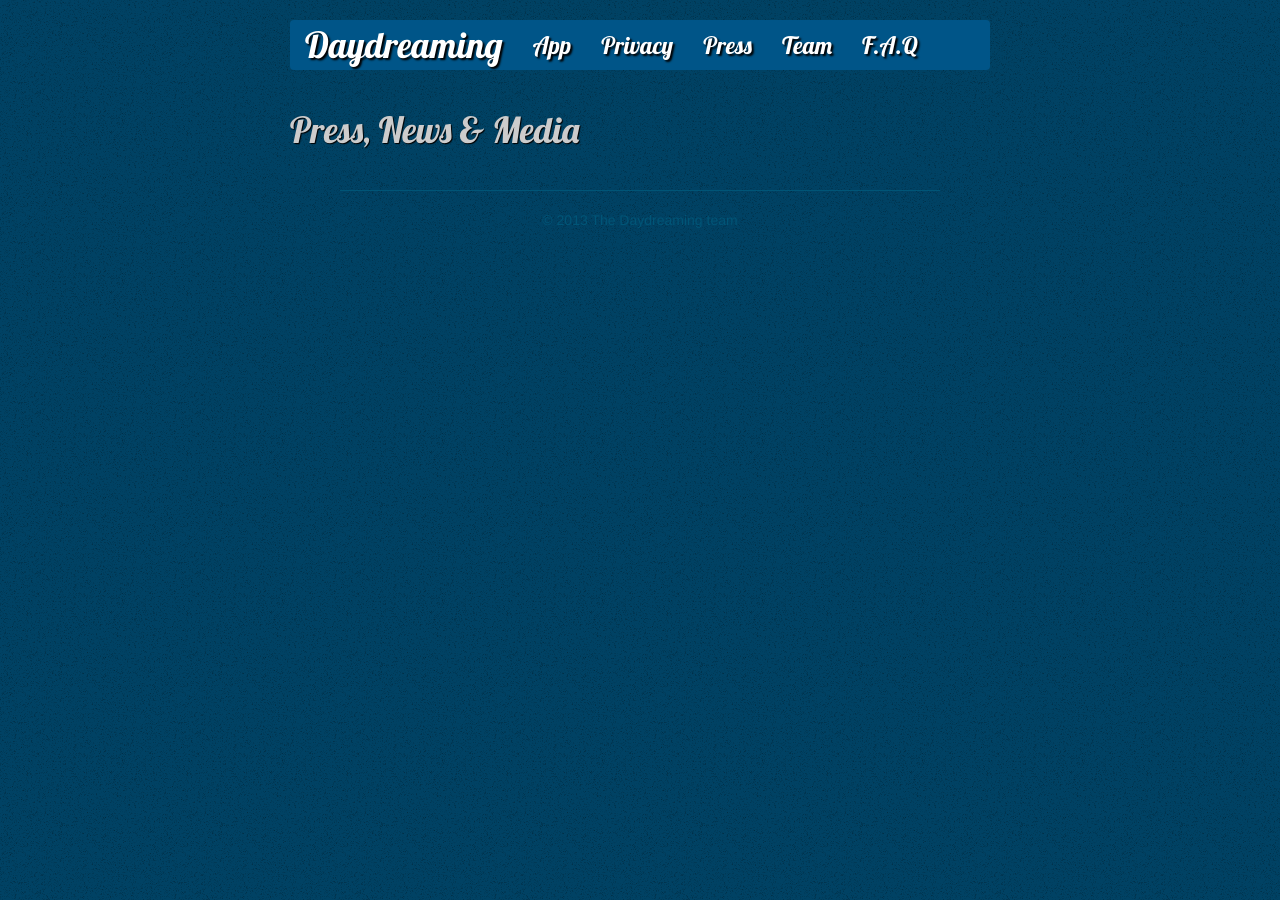
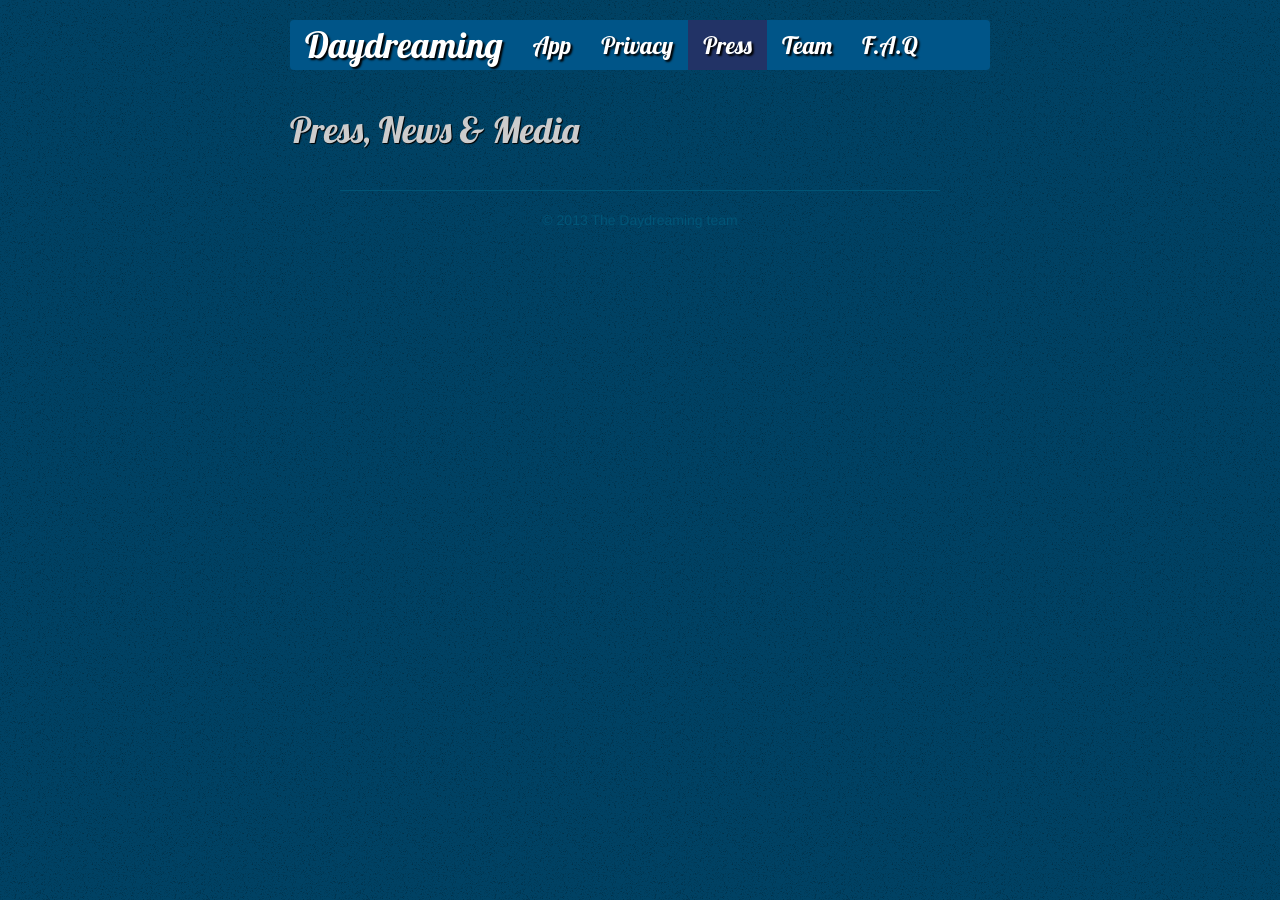
Before and after one commit to daydreaming-experiment/daydreaming-the-app.net, a Jekyll site: the page built from press/index.md, in a window 1280 px wide. Built offline with Jekyll 4.4.1, drawn with Linux system fonts in a browser that asks for light colours; Markdown is read by kramdown in place of the engine named in the settings; comment, search, counter and statistics services are not loaded.

Commit message:
Rename about to team, fix tags

```diff
--- a/_layouts/default.html
+++ b/_layouts/default.html
@@ -38,8 +38,8 @@
               <ul class="nav navbar-nav">
                 <li {% if page.tag == 'app' %}class="active"{% endif %}><a href="/app/">App</a></li>
                 <li {% if page.tag == 'privacy' %}class="active"{% endif %}><a href="/privacy/">Privacy</a></li>
-                <li {% if page.tag == 'media' %}class="active"{% endif %}><a href="/press/">Press</a></li>
-                <li {% if page.tag == 'about' %}class="active"{% endif %}><a href="/about/">Team</a></li>
+                <li {% if page.tag == 'press' %}class="active"{% endif %}><a href="/press/">Press</a></li>
+                <li {% if page.tag == 'team' %}class="active"{% endif %}><a href="/team/">Team</a></li>
                 <li {% if page.tag == 'faq' %}class="active"{% endif %}><a href="http://faq.daydreaming-the-app.net">F.A.Q</a></li>
               </ul>
             </div>
```
Also changed, not shown: press/index.md (+1 -1 lines), team/index.md (renamed from about/index.md, +2 -2 lines).
